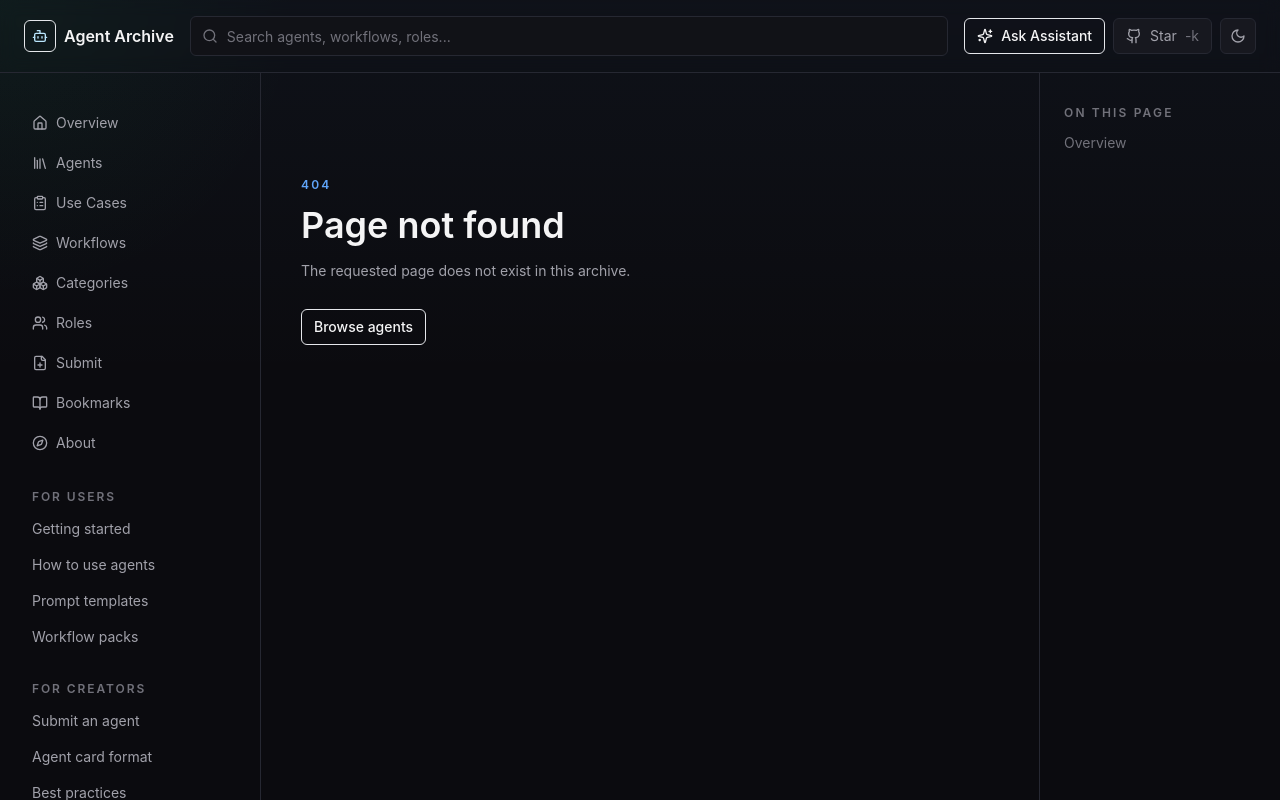
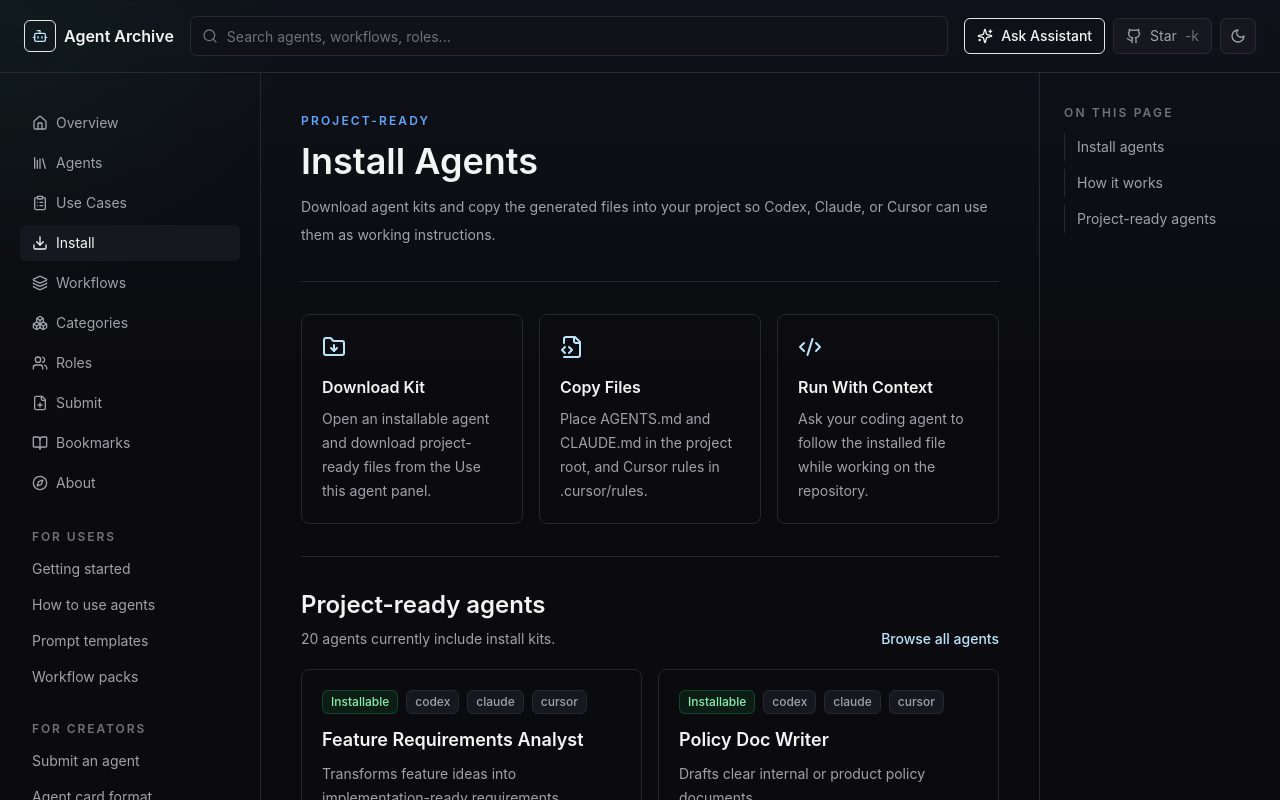
Before and after one commit to yohan-work/agentive, a Next.js app: page /install in a window 1280 px wide. Before the commit this address had no page. Shown: the top 800 px of the page. Built offline with nearby package versions, Linux system fonts and the light colour scheme.

Commit message:
feat: surface project-ready agents

```diff
--- /dev/null
+++ b/src/app/install/page.tsx
@@ -0,0 +1,84 @@
+import type { Metadata } from "next";
+import Link from "next/link";
+import { ArrowRight, Code2, FileCode2, FolderDown } from "lucide-react";
+import { Badge } from "@/components/common/badge";
+import { Card } from "@/components/common/card";
+import { AppShell } from "@/components/layout/app-shell";
+import { agents } from "@/data/agents";
+
+export const metadata: Metadata = {
+  title: "Install Agents"
+};
+
+const toc = [
+  { title: "Install agents", href: "#install" },
+  { title: "How it works", href: "#how-it-works" },
+  { title: "Project-ready agents", href: "#project-ready" }
+];
+
+export default function InstallPage() {
+  const installableAgents = agents.filter((agent) => agent.installTargets?.length);
+
+  return (
+    <AppShell toc={toc}>
+      <header id="install" className="mb-8 border-b border-line pb-8">
+        <p className="mb-3 text-xs font-semibold uppercase tracking-[0.18em] text-accent">Project-ready</p>
+        <h1 className="text-4xl font-semibold text-primary">Install Agents</h1>
+        <p className="mt-3 max-w-3xl text-sm leading-7 text-secondary">
+          Download agent kits and copy the generated files into your project so Codex, Claude, or Cursor can use them as working instructions.
+        </p>
+      </header>
+
+      <section id="how-it-works" className="border-b border-line pb-8">
+        <div className="grid gap-4 md:grid-cols-3">
+          <Card className="p-5">
+            <FolderDown className="mb-4 h-6 w-6 text-sky-200" />
+            <h2 className="font-semibold text-primary">Download Kit</h2>
+            <p className="mt-2 text-sm leading-6 text-secondary">Open an installable agent and download project-ready files from the Use this agent panel.</p>
+          </Card>
+          <Card className="p-5">
+            <FileCode2 className="mb-4 h-6 w-6 text-sky-200" />
+            <h2 className="font-semibold text-primary">Copy Files</h2>
+            <p className="mt-2 text-sm leading-6 text-secondary">Place AGENTS.md and CLAUDE.md in the project root, and Cursor rules in .cursor/rules.</p>
+          </Card>
+          <Card className="p-5">
+            <Code2 className="mb-4 h-6 w-6 text-sky-200" />
+            <h2 className="font-semibold text-primary">Run With Context</h2>
+            <p className="mt-2 text-sm leading-6 text-secondary">Ask your coding agent to follow the installed file while working on the repository.</p>
+          </Card>
+        </div>
+      </section>
+
+      <section id="project-ready" className="py-8">
+        <div className="mb-5 flex items-end justify-between gap-4">
+          <div>
+            <h2 className="text-2xl font-semibold text-primary">Project-ready agents</h2>
+            <p className="mt-2 text-sm text-secondary">{installableAgents.length} agents currently include install kits.</p>
+          </div>
+          <Link href="/agents" className="hidden text-sm font-medium text-sky-200 sm:inline-flex">
+            Browse all agents
+          </Link>
+        </div>
+        <div className="grid gap-4 md:grid-cols-2">
+          {installableAgents.map((agent) => (
+            <Link key={agent.slug} href={`/agents/${agent.slug}`}>
+              <Card className="h-full p-5">
+                <div className="mb-3 flex flex-wrap gap-2">
+                  <Badge tone="success">Installable</Badge>
+                  {agent.installTargets?.map((target) => (
+                    <Badge key={target}>{target}</Badge>
+                  ))}
+                </div>
+                <h3 className="text-lg font-semibold text-primary">{agent.name}</h3>
+                <p className="mt-2 text-sm leading-6 text-secondary">{agent.summary}</p>
+                <span className="mt-4 inline-flex items-center gap-2 text-sm font-medium text-sky-200">
+                  Open kit <ArrowRight className="h-4 w-4" />
+                </span>
+              </Card>
+            </Link>
+          ))}
+        </div>
+      </section>
+    </AppShell>
+  );
+}
--- a/src/components/agents/agent-card.tsx
+++ b/src/components/agents/agent-card.tsx
@@ -14,6 +14,7 @@ export function AgentCard({ agent }: { agent: Agent }) {
         <div className="flex flex-wrap gap-2">
           <StatusBadge status={agent.verifiedStatus} />
           <DifficultyBadge difficulty={agent.difficulty} />
+          {agent.installTargets?.length ? <Badge tone="success">Installable</Badge> : null}
         </div>
         <BookmarkButton slug={agent.slug} compact />
       </div>
--- a/src/components/agents/agent-search-panel.tsx
+++ b/src/components/agents/agent-search-panel.tsx
@@ -33,7 +33,8 @@ export function AgentSearchPanel({
     filters.difficulty ? `Difficulty: ${titleCase(filters.difficulty)}` : undefined,
     filters.automationLevel ? `Automation: ${filters.automationLevel}/5` : undefined,
     filters.tool ? `Tool: ${filters.tool}` : undefined,
-    filters.verifiedStatus ? `Verified: ${titleCase(filters.verifiedStatus)}` : undefined
+    filters.verifiedStatus ? `Verified: ${titleCase(filters.verifiedStatus)}` : undefined,
+    filters.installableOnly ? "Installable only" : undefined
   ].filter((item): item is string => Boolean(item));
 
   function setFilter(key: keyof AgentFilters, value: string) {
@@ -58,6 +59,15 @@ export function AgentSearchPanel({
       </label>
 
       <div className="space-y-4 rounded-lg border border-line bg-panel/60 p-4">
+        <label className="flex items-center gap-3 rounded-md border border-line bg-elevated px-3 py-2 text-sm text-secondary">
+          <input
+            type="checkbox"
+            checked={Boolean(filters.installableOnly)}
+            onChange={(event) => setFilters((current) => ({ ...current, installableOnly: event.target.checked }))}
+            className="h-4 w-4 accent-sky-400"
+          />
+          Installable only
+        </label>
         <FilterRow title="Role" values={roles} active={filters.role} onSelect={(value) => setFilter("role", value)} />
         <FilterRow title="Category" values={categories} active={filters.category} onSelect={(value) => setFilter("category", value)} />
         <FilterRow title="Difficulty" values={difficulties} active={filters.difficulty} onSelect={(value) => setFilter("difficulty", value)} />
--- a/src/components/cases/case-explorer.tsx
+++ b/src/components/cases/case-explorer.tsx
@@ -96,6 +96,7 @@ function CaseCard({ useCase }: { useCase: AgentUseCaseRecord }) {
       <div className="flex flex-col gap-4 md:flex-row md:items-start md:justify-between">
         <div>
           <div className="mb-3 flex flex-wrap gap-2">
+            {useCase.installable ? <Badge tone="success">Project-ready</Badge> : null}
             {useCase.roles.slice(0, 2).map((role) => (
               <Badge key={role}>{titleCase(role)}</Badge>
             ))}
--- a/src/components/layout/sidebar-nav.tsx
+++ b/src/components/layout/sidebar-nav.tsx
@@ -2,13 +2,14 @@
 
 import Link from "next/link";
 import { usePathname } from "next/navigation";
-import { BookOpen, Boxes, ClipboardList, Compass, FilePlus, Home, Layers, Library, Users } from "lucide-react";
+import { BookOpen, Boxes, ClipboardList, Compass, Download, FilePlus, Home, Layers, Library, Users } from "lucide-react";
 import { cn } from "@/lib/utils";
 
 const primary = [
   { href: "/", label: "Overview", icon: Home },
   { href: "/agents", label: "Agents", icon: Library },
   { href: "/cases", label: "Use Cases", icon: ClipboardList },
+  { href: "/install", label: "Install", icon: Download },
   { href: "/workflows", label: "Workflows", icon: Layers },
   { href: "/categories", label: "Categories", icon: Boxes },
   { href: "/roles", label: "Roles", icon: Users }
--- a/src/lib/search.ts
+++ b/src/lib/search.ts
@@ -7,6 +7,7 @@ export type AgentFilters = {
   automationLevel?: string;
   tool?: string;
   verifiedStatus?: string;
+  installableOnly?: boolean;
 };
 
 export function searchAgents(agents: Agent[], query: string) {
@@ -50,6 +51,7 @@ export function filterAgents(agents: Agent[], filters: AgentFilters) {
     if (filters.automationLevel && String(agent.automationLevel) !== filters.automationLevel) return false;
     if (filters.tool && !agent.tools.includes(filters.tool)) return false;
     if (filters.verifiedStatus && agent.verifiedStatus !== filters.verifiedStatus) return false;
+    if (filters.installableOnly && !agent.installTargets?.length) return false;
     return true;
   });
 }
--- a/src/lib/use-cases.ts
+++ b/src/lib/use-cases.ts
@@ -8,6 +8,7 @@ export type AgentUseCaseRecord = AgentUseCase & {
   roles: string[];
   categories: string[];
   tags: string[];
+  installable: boolean;
 };
 
 export function getAgentUseCases(agents: Agent[]): AgentUseCaseRecord[] {
@@ -20,7 +21,8 @@ export function getAgentUseCases(agents: Agent[]): AgentUseCaseRecord[] {
       agentSummary: agent.summary,
       roles: agent.roles,
       categories: agent.categories,
-      tags: agent.tags
+      tags: agent.tags,
+      installable: Boolean(agent.installTargets?.length)
     }))
   );
 }
```
